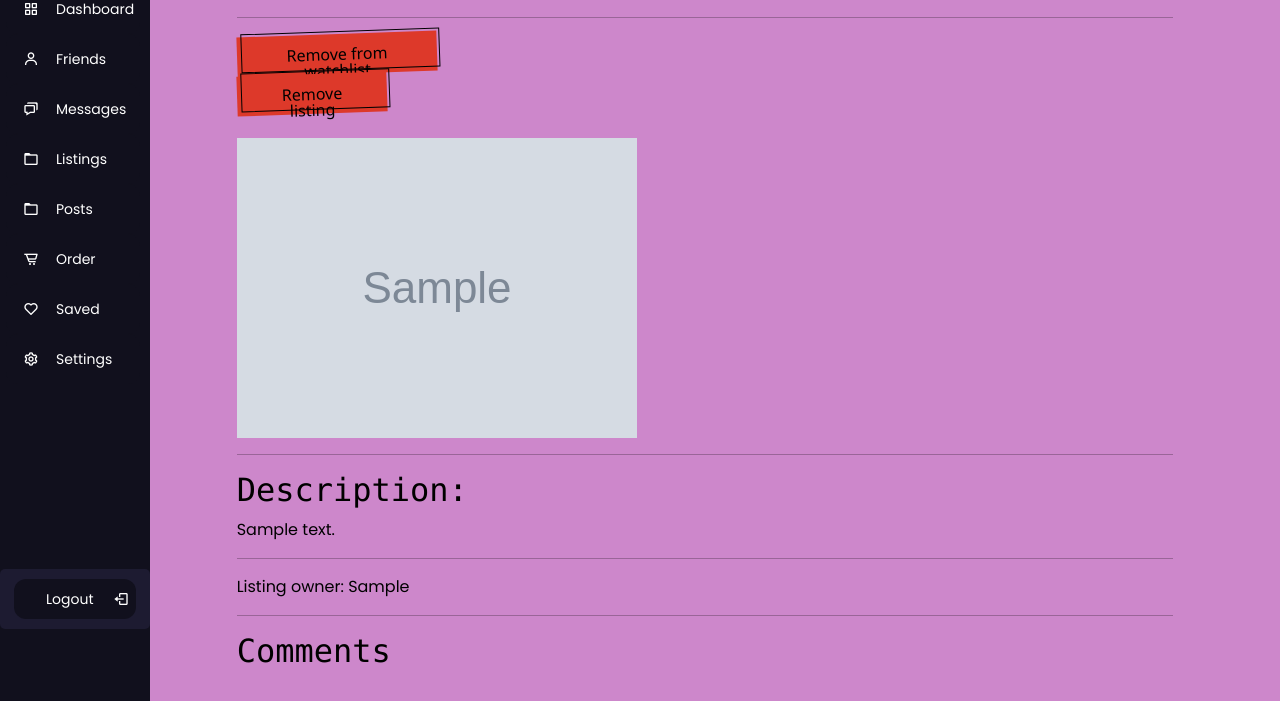
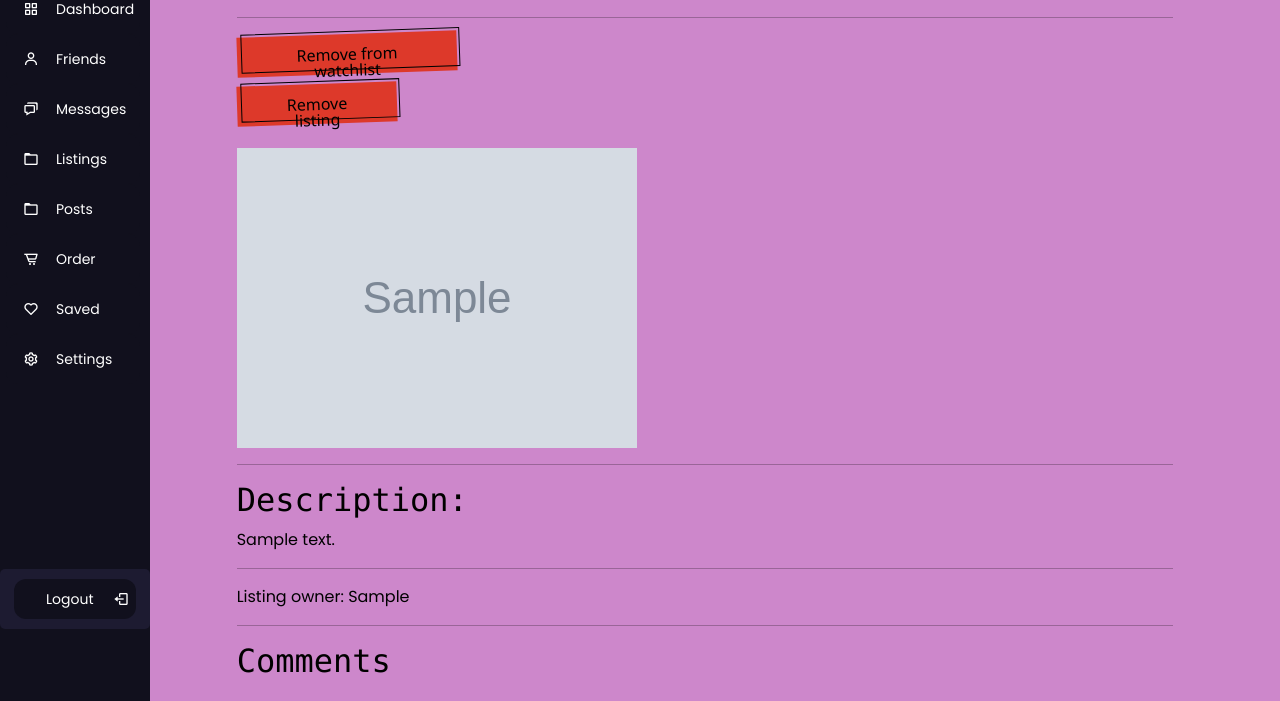
Before and after one commit to samyarsworld/social-network, a Django app: page /auction/listings/1 in a window 1280 px wide. Shown: the part 174-875 px from the top of the page. Run offline with Django 3.2, Linux system fonts and the light colour scheme; a user stored in the database is signed in; tables that the repository leaves empty hold one stand-in row (values such as "Sample post"); grey boxes marked "Sample" are stand-in pictures; some libraries are stand-ins or nearby versions.

Commit message:
Fix Bidding Bugs

```diff
--- a/auction/templates/auction/home.html
+++ b/auction/templates/auction/home.html
@@ -35,7 +35,7 @@
 
 <div class="row mx-3 justify-content-center">
     {% for listing in listings %}
-    <div class="card mr-2 mb-4" style="width: 18rem;">
+    <div class="card mr-2 mb-4" style="width: 18rem;margin-left: 5px;">
         <img class="card-img-top" style="margin-top: 10px;" src="{{listing.image_url}}" alt="{{ listing.name }}">
         <div class="card-body">
             <h5 class="card-title">{{ listing.name }}</h5>
--- a/auction/templates/auction/listing.html
+++ b/auction/templates/auction/listing.html
@@ -10,12 +10,13 @@
 
 
 <h2>Details for {{ listing }}</h2>
-<h4>Listing price: ${{ listing.price.bid }}</h4>
+<h4>Listing price: ${{ listing.bid_price.bid }}</h4>
 <hr>
 <div class="row">
 
-    {% if user.is_authenticated and listing.is_active == False and user == listing.price.bid_owner%}
-    <div class="alert alert-success ml-3" role="alert">Congratulations! You bought this listing for {{ listing.price.bid
+    {% if user.is_authenticated and listing.is_active == False and user == listing.bid_price.bid_owner%}
+    <div class="alert alert-success ml-3" role="alert">Congratulations! You bought this listing for {{
+        listing.bid_price.bid
         }}.</div>
     {% endif %}
 
@@ -27,18 +28,18 @@
 
     {% if user.is_authenticated and listing.is_active %}
     {% if watchlist %}
-    <form class="ml-3 mr-2" action="{% url 'auction:remove-watchlist' %}" method="post">
+    <form class="ml-3 mr-2" action="{% url 'auction:remove-watchlist' %}" method="post" style="margin-bottom: 10px;">
         {% csrf_token %}
         <input type="hidden" name="listing_id" value="{{ listing.id }}">
-        <button type="submit" class="button-53" style="background-color: #dd392a;width: 200px;">Remove from
+        <button type="submit" class="button-53" style="background-color: #dd392a;width: 220px;">Remove from
             watchlist</button>
 
     </form>
     {% else %}
-    <form class="ml-3 mr-2" action="{% url 'auction:add-watchlist' %}" method="post">
+    <form class="ml-3 mr-2" action="{% url 'auction:add-watchlist' %}" method="post" style="margin-bottom: 10px;">
         {% csrf_token %}
         <input type="hidden" name="listing_id" value="{{ listing.id }}">
-        <button type="submit" class="button-53" style="background-color: rgb(27, 191, 73);width: 200px;">Add to
+        <button type="submit" class="button-53" style="background-color: rgb(27, 191, 73);width: 170px;">Add to
             watchlist</button>
 
     </form>
@@ -47,13 +48,13 @@
 
     <form class="mr-2" action="{% url 'auction:remove-listing' listing.id %}" method="post">
         {% csrf_token %}
-        <button type="submit" class="button-53" style="background-color: #dd392a;width: 150px;">Remove listing</button>
+        <button type="submit" class="button-53" style="background-color: #dd392a;width: 160px;">Remove listing</button>
 
     </form>
-    {% if listing.price.bid > 1 %}
-    <form action="{% url 'auction:sell-listing' listing.id %}" method="post">
+    {% if listing.bid_price.bid > 1 %}
+    <form action="{% url 'auction:sell-listing' listing.id %}" method="post" style="margin-top: 10px;">
         {% csrf_token %}
-        <button type="submit" class="button-53" style="background-color: #3de745;width: 150px;">Sell listing</button>
+        <button type="submit" class="button-53" style="background-color: #750d88;width: 150px;">Sell listing</button>
     </form>
     {% endif %}
     {% endif %}
--- a/authMain/views.py
+++ b/authMain/views.py
@@ -6,7 +6,6 @@ from django.urls import reverse
 from django.contrib.auth.decorators import login_required
 from authMain.decorators import unauthenticated_user
 from .models import User, Profile
-from django.contrib import messages
 import re
 
 
```
